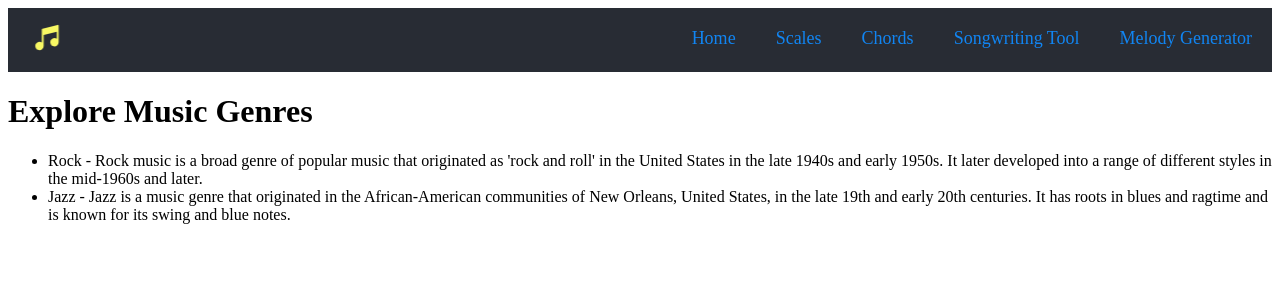
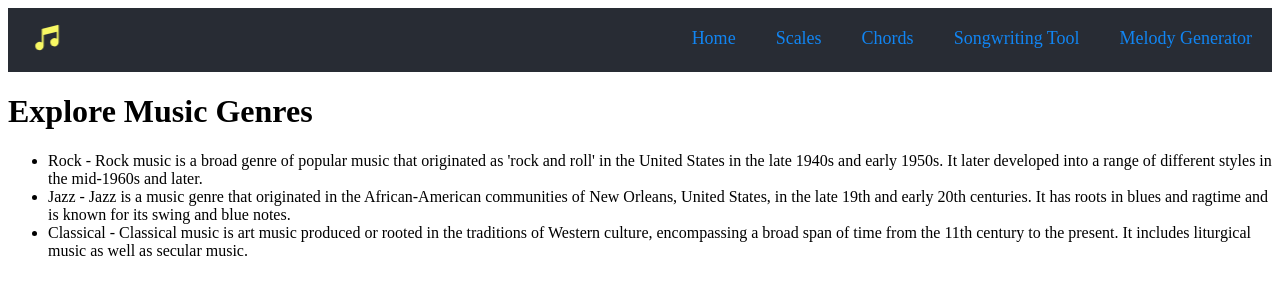
Before and after one commit to LongDefeat/music-app, a Next.js app: page /genres in a window 1280 px wide. Shown: the top 300 px of the page. Built offline with nearby package versions, Linux system fonts and the light colour scheme.

Commit message:
add classical music genre to genres page

```diff
--- a/src/pages/genres.tsx
+++ b/src/pages/genres.tsx
@@ -61,9 +61,37 @@ const jazzMusic: Genre = {
   ],
   relatedGenres: ["Bebop", "Swing", "Fusion", "Modal Jazz"],
 };
+const classicalMusic: Genre = {
+  name: "Classical",
+  description:
+    "Classical music is art music produced or rooted in the traditions of Western culture, encompassing a broad span of time from the 11th century to the present. It includes liturgical music as well as secular music.",
+  characteristics: [
+    "Complex compositions with sophisticated structures",
+    "Predominantly instrumental with a wide variety of instruments",
+    "Focus on harmony, melody, and rhythm",
+    "Compositions for solo, chamber, and large orchestral groups",
+  ],
+  history:
+    "Classical music has its roots in the traditions of Western culture, including both liturgical (religious) and secular music. While the term is often used to refer to the period from 1750 to 1820 (the Classical period), it has been expanded to include music from the medieval period to modern times.",
+  notableArtists: [
+    "Ludwig van Beethoven",
+    "Wolfgang Amadeus Mozart",
+    "Johann Sebastian Bach",
+    "Franz Schubert",
+  ],
+  sampleTracks: [
+    "https://example.com/classicaltrack1",
+    "https://example.com/classicaltrack2",
+  ],
+  relatedGenres: ["Baroque", "Romantic", "Contemporary Classical", "Opera"],
+};
 
 const GenresPage: React.FC = () => {
-  const [genres, setGenres] = useState<Genre[]>([rockMusic, jazzMusic]);
+  const [genres, setGenres] = useState<Genre[]>([
+    rockMusic,
+    jazzMusic,
+    classicalMusic,
+  ]);
   const [selectedGenre, setSelectedGenre] = useState<Genre | null>(null);
 
   // Fetch genres data from your data source/API
```
Also changed, not shown: src/pages/scales.tsx (+4 -5 lines).
